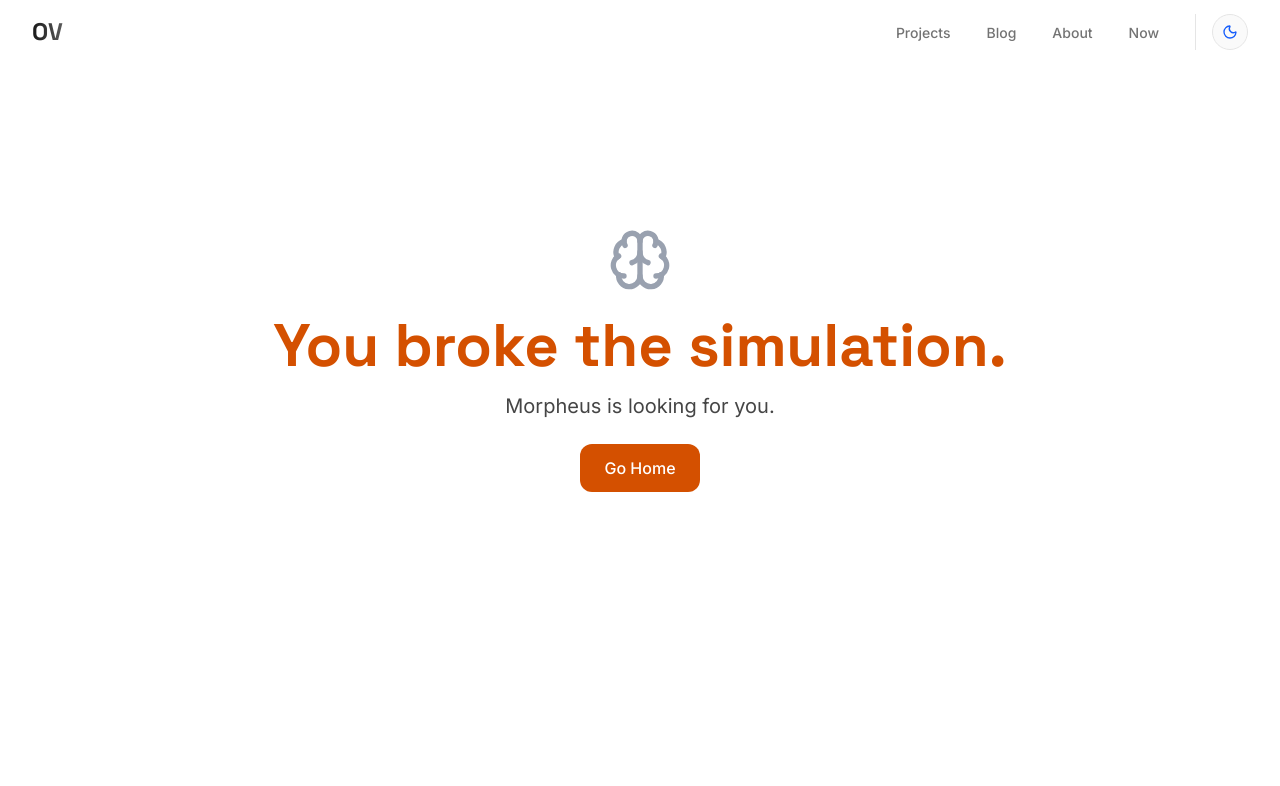
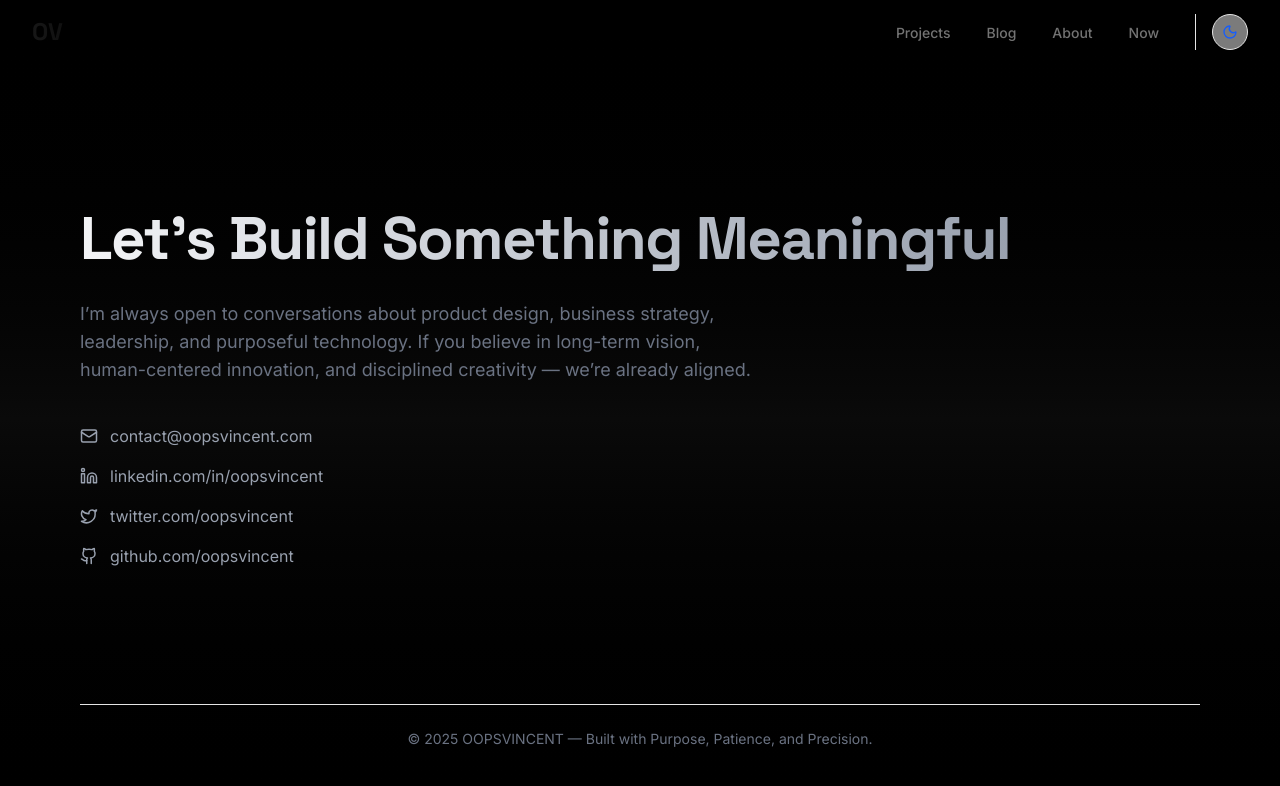
Before and after one commit to oopsvincent/oopsvincent-site, a Next.js app: page /contact in a window 1280 px wide. Before the commit this address had no page. Shown: the top 786 px of the page. Built offline with nearby package versions, Linux system fonts and the light colour scheme.

Commit message:
Create contact/page.tsx

```diff
--- /dev/null
+++ b/src/app/contact/page.tsx
@@ -0,0 +1,89 @@
+"use client";
+
+import { motion } from "framer-motion";
+import Link from "next/link";
+import { Mail, Twitter, Github, Linkedin } from "lucide-react";
+
+export default function ContactPage() {
+  return (
+    <main className="min-h-screen flex flex-col justify-between bg-gradient-to-b from-black via-[#0a0a0a] to-black px-6 md:px-20 py-16">
+      <section className="flex flex-col justify-center min-h-[80vh]">
+        <motion.h1
+          initial={{ opacity: 0, y: 20 }}
+          animate={{ opacity: 1, y: 0 }}
+          transition={{ duration: 0.8 }}
+          className="text-5xl md:text-6xl font-space-grotesk font-black tracking-tight leading-tight"
+        >
+          <span className="bg-clip-text text-transparent bg-gradient-to-r from-gray-100 to-gray-400">
+            Let’s Build Something Meaningful
+          </span>
+        </motion.h1>
+
+        <motion.p
+          initial={{ opacity: 0, y: 15 }}
+          animate={{ opacity: 1, y: 0 }}
+          transition={{ duration: 1, delay: 0.2 }}
+          className="text-gray-500 mt-6 max-w-2xl text-base md:text-lg"
+        >
+          I’m always open to conversations about product design, business strategy,
+          leadership, and purposeful technology. If you believe in long-term vision,
+          human-centered innovation, and disciplined creativity — we’re already aligned.
+        </motion.p>
+
+        <motion.div
+          initial={{ opacity: 0, y: 10 }}
+          animate={{ opacity: 1, y: 0 }}
+          transition={{ duration: 1, delay: 0.4 }}
+          className="mt-10 space-y-4 text-gray-400"
+        >
+          <div className="flex items-center gap-3">
+            <Mail size={18} />
+            <Link
+              href="mailto:contact@oopsvincent.com"
+              className="hover:text-white transition"
+            >
+              contact@oopsvincent.com
+            </Link>
+          </div>
+
+          <div className="flex items-center gap-3">
+            <Linkedin size={18} />
+            <Link
+              href="https://linkedin.com/in/oopsvincent"
+              target="_blank"
+              className="hover:text-white transition"
+            >
+              linkedin.com/in/oopsvincent
+            </Link>
+          </div>
+
+          <div className="flex items-center gap-3">
+            <Twitter size={18} />
+            <Link
+              href="https://twitter.com/oopsvincent"
+              target="_blank"
+              className="hover:text-white transition"
+            >
+              twitter.com/oopsvincent
+            </Link>
+          </div>
+
+          <div className="flex items-center gap-3">
+            <Github size={18} />
+            <Link
+              href="https://github.com/oopsvincent"
+              target="_blank"
+              className="hover:text-white transition"
+            >
+              github.com/oopsvincent
+            </Link>
+          </div>
+        </motion.div>
+      </section>
+
+      <footer className="text-center py-6 text-gray-500 border-t border-gray-800 text-sm">
+        &copy; 2025 OOPSVINCENT — Built with Purpose, Patience, and Precision.
+      </footer>
+    </main>
+  );
+}
```
